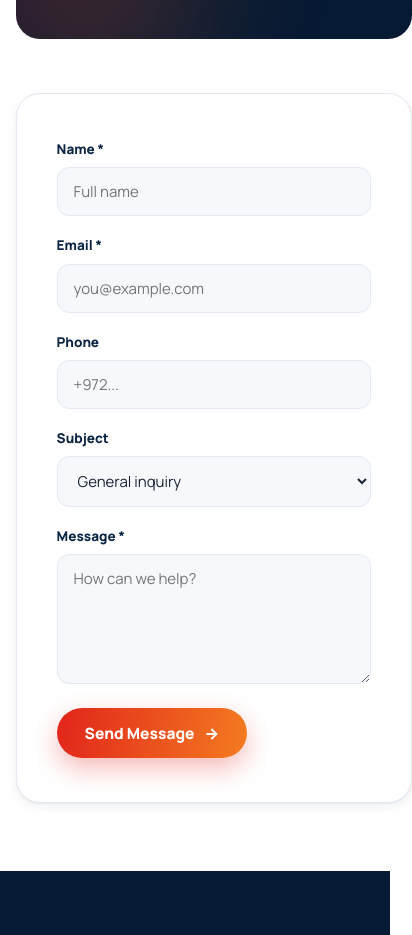
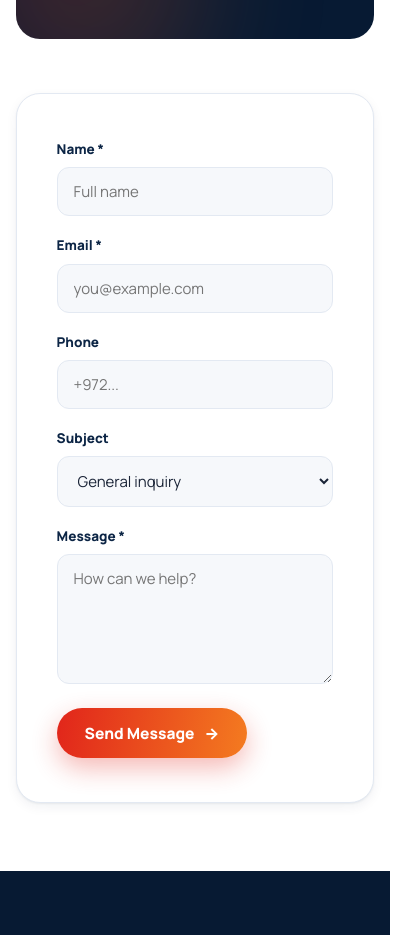
Before and after one commit to Sales-rgbsasa/ivt-website, a plain HTML site: page contact.html in a window 390 px wide. Shown: the part 1060-1995 px from the top of the page, 412 px wide, since content can reach past the window. Drawn offline with Linux system fonts and the light colour scheme.

Commit message:
Fix 10px horizontal overflow on /distributors at phone widths: let form controls shrink below a long option's intrinsic width
Co-Authored-By: Claude Fable 5 <noreply@anthropic.com>

```diff
--- a/assets/css/style.css
+++ b/assets/css/style.css
@@ -516,3 +516,8 @@ a:focus-visible, button:focus-visible, input:focus-visible, textarea:focus-visib
   .nav > a:not(.nav-cta):hover::after, .nav-drop > a:hover::after,
   .nav > a.active:not(.nav-cta)::after, .nav-drop > a.active::after { transform: scaleX(1); }
 }
+
+/* A long <option> gives the select a wide minimum content size, which forces
+   horizontal overflow on narrow screens; let form controls shrink with their grid cell */
+.form-field { min-width: 0; }
+.form-field input, .form-field textarea, .form-field select { width: 100%; min-width: 0; box-sizing: border-box; }
```
